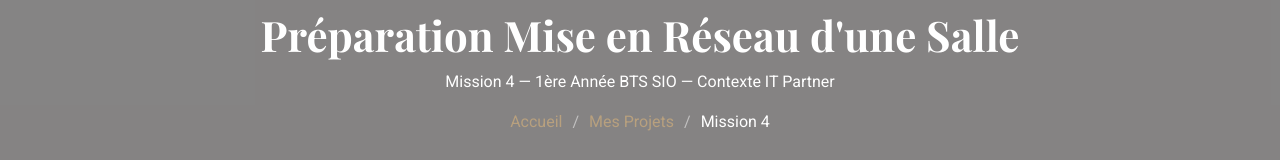
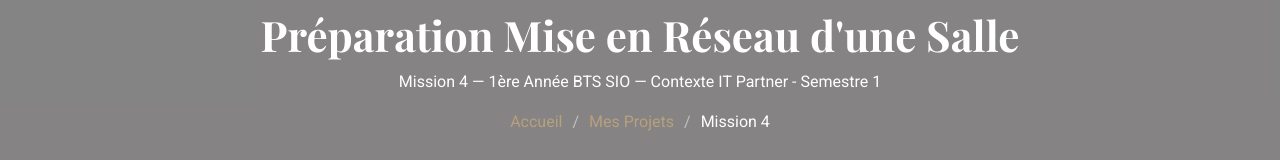
Before and after one commit to romain-fr18/Portfolio-BTS-SIO-FoucherRomain, a plain HTML site: page mission4.html in a window 1280 px wide. Shown: the part 150-310 px from the top of the page. Drawn offline with nearby package versions, Linux system fonts and the light colour scheme.

Commit message:
Update mission4.html

```diff
--- a/mission4.html
+++ b/mission4.html
@@ -33,7 +33,7 @@
     <div class="page-title dark-background">
       <div class="container position-relative">
         <h1>Préparation Mise en Réseau d'une Salle</h1>
-        <p>Mission 4 — 1ère Année BTS SIO — Contexte IT Partner</p>
+        <p>Mission 4 — 1ère Année BTS SIO — Contexte IT Partner - Semestre 1</p>
         <nav class="breadcrumbs">
           <ol>
             <li><a href="index.html">Accueil</a></li>
```
